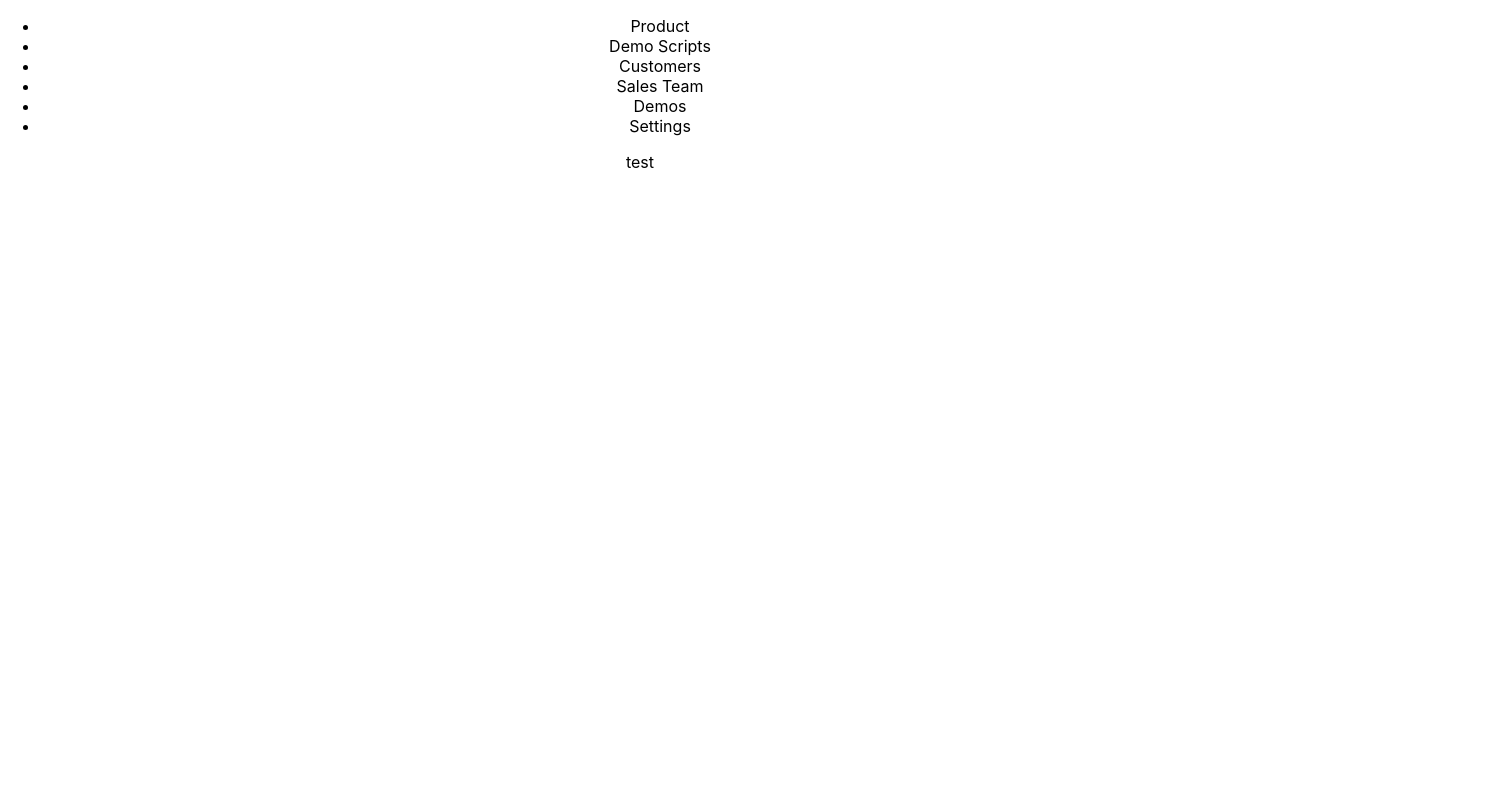
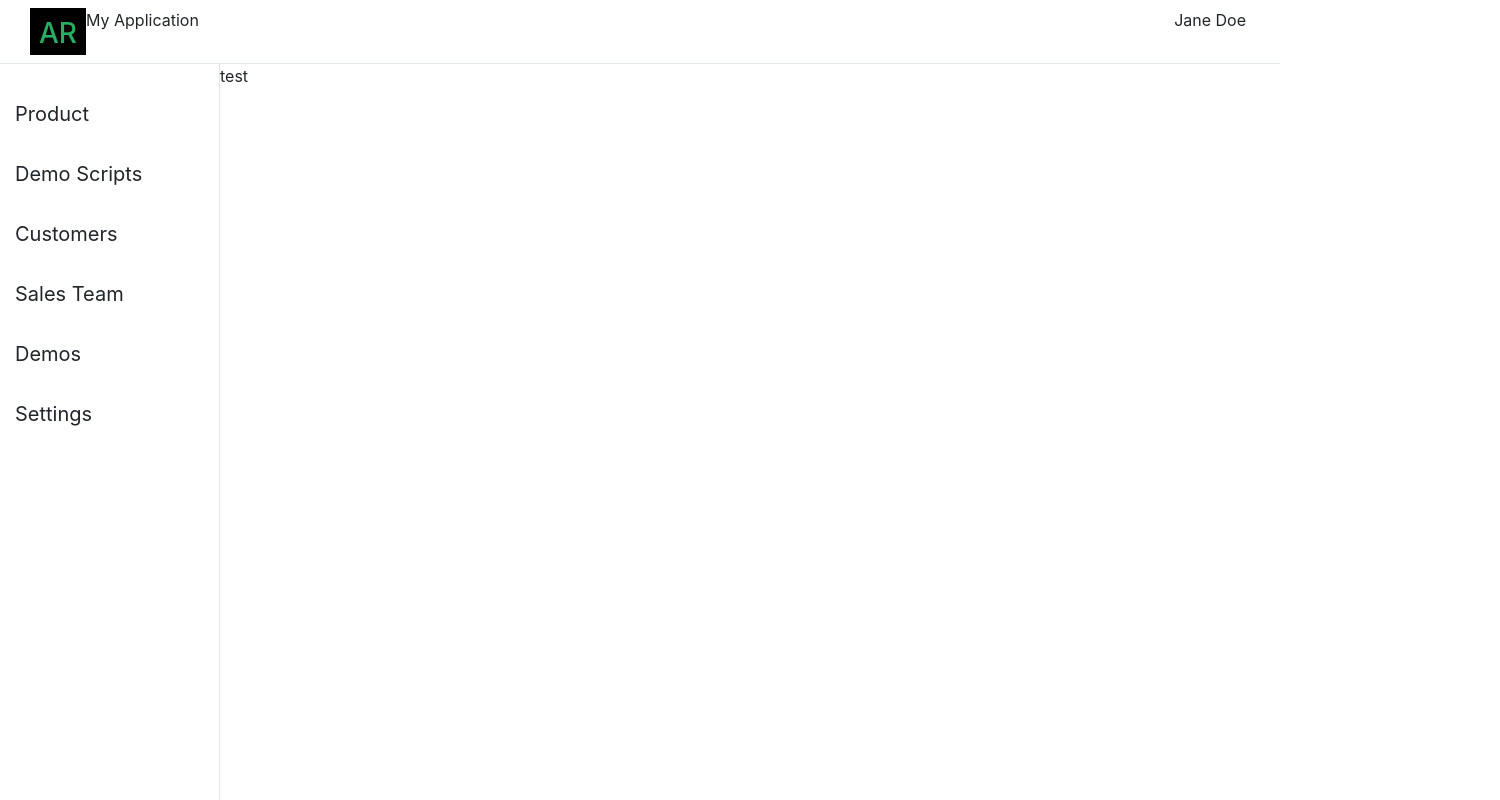
Before and after one commit to seemX17/user-management, a React (Create React App) app: page / in a window 1280 px wide. Shown: the whole page, 1500 px wide, since content can reach past the window. Built offline with nearby package versions, Linux system fonts and the light colour scheme.

Commit message:
basic app layout

```diff
--- a/package.json
+++ b/package.json
@@ -3,8 +3,10 @@
   "version": "0.1.0",
   "private": true,
   "dependencies": {
+    "bootstrap": "^4.3.1",
     "node-sass": "^4.13.0",
     "react": "^16.11.0",
+    "react-bootstrap": "^1.0.0-beta.14",
     "react-dom": "^16.11.0",
     "react-scripts": "3.2.0"
   },
--- a/src/App.js
+++ b/src/App.js
@@ -1,14 +1,15 @@
 import React from 'react';
 import './App.scss';
-import TopBarComponent from './dashboard/topbar/Topbar.component'
-import SideBarComponent from './dashboard/sidebar/Sidebar.component'
-import SettingsComponent from './dashboard/main/Settings.component'
+import TopNavBarComponent from './dashboard/topbar/Top-nav.component';
+import SideNavBarComponent from './dashboard/sidebar/Side-nav.component';
+import MainComponent from './dashboard/main/Main.component';
+
 function App() {
   return (
     <div className="App">
-      <TopBarComponent/>
-      <SideBarComponent/>
-      <SettingsComponent/>
+      <TopNavBarComponent/>
+      <SideNavBarComponent/>
+      <MainComponent/>
     </div>
   );
 }
--- a/src/App.scss
+++ b/src/App.scss
@@ -1,22 +1,68 @@
-.App {
-  text-align: center;
+@import url('https://fonts.googleapis.com/css?family=Montserrat&display=swap');
+
+
+body {
+  font-family: 'Montserrat', sans-serif;
 }
 
-.App-logo {
-  height: 40vmin;
+//colors
+$primary-color: #27ae60;
+$bg-base-color:#fff;
+$border-color: #e1e7e9;
+
+//Commonn style
+ul {
+  margin: 0;
+  padding: 0;
 }
 
-.App-header {
-  background-color: hsl(220, 13%, 18%);
-  min-height: 100vh;
-  display: flex;
-  flex-direction: column;
-  align-items: center;
-  justify-content: center;
-  font-size: calc(10px + 2vmin);
-  color: white;
+li {
+  list-style: none;
 }
 
-.App-link {
-  color: black;
+//main layout styles
+.layout--top--navbar {
+  height: 64px;
+  background-color: $bg-base-color;
+  display: flex;
+  justify-content: space-between;
+  padding: 8px 30px;
+  border-bottom: $border-color solid 1px;
+
+  .brand {
+    display: flex;
+  }
+
+  .brand h3 {
+    color: $primary-color;
+    background-color: black;
+    height: 100%;
+    width: fit-content;
+    padding: 9px;
+  }
 }
+
+.layout--side--navbar {
+  position: fixed;
+  height: 100%;
+  padding-top: 20px;
+  top: 64px;
+  width: 220px;
+  left: 0;
+  border-right: $border-color solid 1px;
+  li{
+    padding: 15px;
+    font-size: 20px;
+    cursor: pointer;
+    &:hover{
+      color: #000000;
+      background-color: $primary-color
+    }
+  }
+}
+
+.layout--middle--section {
+  margin-left: 220px;
+  height: calc(100vh - 64px);
+  width: 100%;
+}
--- /dev/null
+++ b/src/dashboard/main/Main.component.jsx
@@ -0,0 +1,13 @@
+import React from 'react';
+import SettingsComponent from './Settings.component';
+
+class MainComponent extends React.Component {
+    render() {
+      return (
+        <div className="layout--middle--section">
+          <SettingsComponent/>
+        </div>
+      );
+    }
+}
+export default MainComponent;
--- a/src/dashboard/main/Settings.component.jsx
+++ b/src/dashboard/main/Settings.component.jsx
@@ -3,7 +3,7 @@ import React from 'react';
 class SettingsComponent extends React.Component {
     render() {
       return (
-        <div className="container">
+        <div className="settings--container">
           <div>test</div>
         </div>
       );
--- a/src/dashboard/sidebar/Sidebar.component.jsx
+++ b/src/dashboard/sidebar/Side-nav.component.jsx
@@ -1,6 +1,6 @@
 import React from 'react';
 
-class SidebarComponent extends React.Component {
+class SideNavbarComponent extends React.Component {
     constructor() {
         super();
         this.state = {
@@ -9,7 +9,7 @@ class SidebarComponent extends React.Component {
     }
     render() {
         return (
-            <div className="layout--left--navigation">
+            <div className="layout--side--navbar">
                 <ul>
                     {this.state.itemList.map(function (title, index) {
                         return <li key={index}>{title}</li>;
@@ -19,4 +19,4 @@ class SidebarComponent extends React.Component {
         );
     }
 }
-export default SidebarComponent;
+export default SideNavbarComponent;
--- /dev/null
+++ b/src/dashboard/topbar/Top-nav.component.jsx
@@ -0,0 +1,27 @@
+import React from 'react';
+class TopNavBarComponent extends React.Component {
+    constructor(){
+        super();
+        this.state= {
+            brandName:'My Application'
+        }
+    }
+    render() {
+        return (
+            <div className="layout--top--navbar">
+                <div className="brand">
+                    <h3>AR</h3>
+                    <span>{this.state.brandName}</span>
+                </div>
+                <div className="profile-section">
+                    <div className="profile-image">
+                    </div>
+                    <div className="profile-name">
+                        <span className="m-1">Jane Doe</span>
+                    </div>
+                </div>
+            </div>
+        );
+    }
+}
+export default TopNavBarComponent;
--- a/src/dashboard/topbar/Topbar.component.jsx
+++ /dev/null
@@ -1,12 +0,0 @@
-import React from 'react';
-
-class TopBarComponent extends React.Component {
-    render() {
-      return (
-        <div className="Layout--top">
-
-        </div>
-      );
-    }
-}
-export default TopBarComponent;
--- a/src/index.js
+++ b/src/index.js
@@ -3,6 +3,7 @@ import ReactDOM from 'react-dom';
 import './index.scss';
 import App from './App';
 import * as serviceWorker from './serviceWorker';
+import 'bootstrap/dist/css/bootstrap.min.css';
 
 ReactDOM.render(<App />, document.getElementById('root'));
 
```
Also changed, not shown: 1 other file (tests, documents, lock files or other folders).
